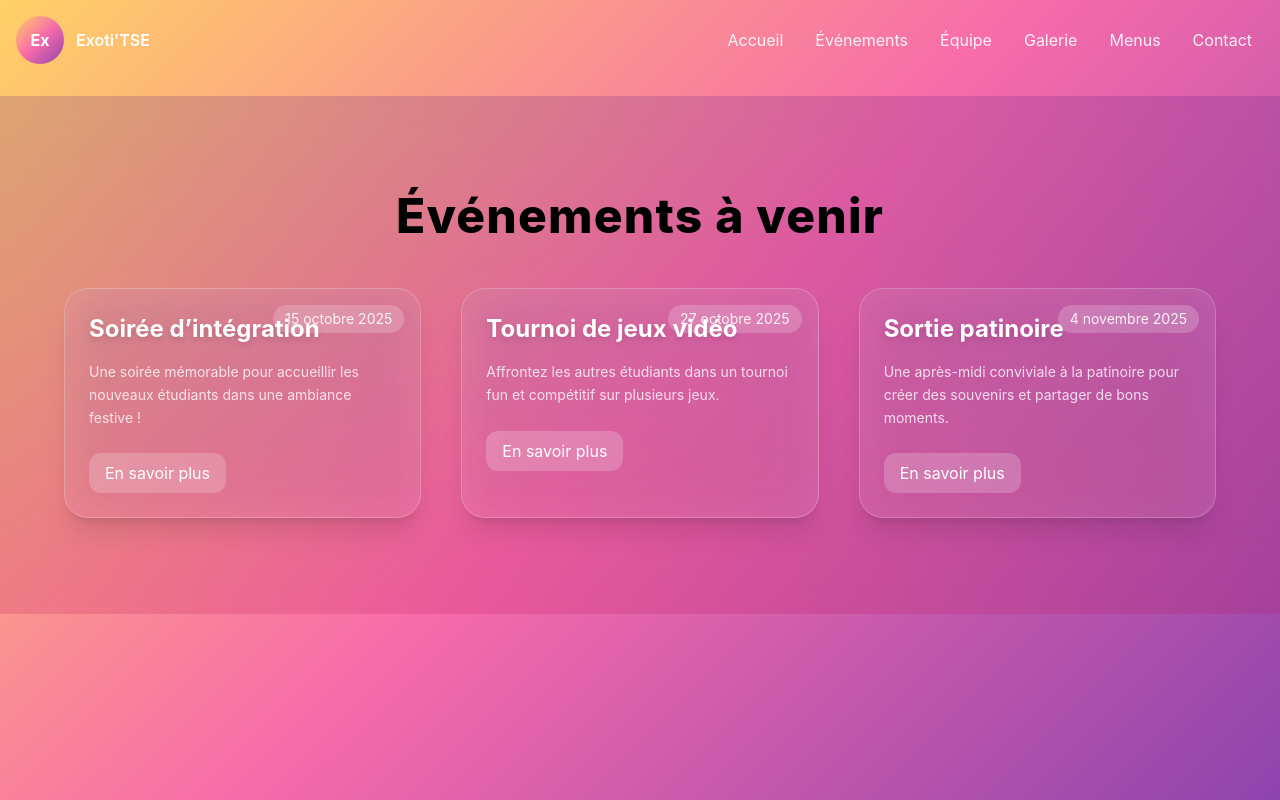
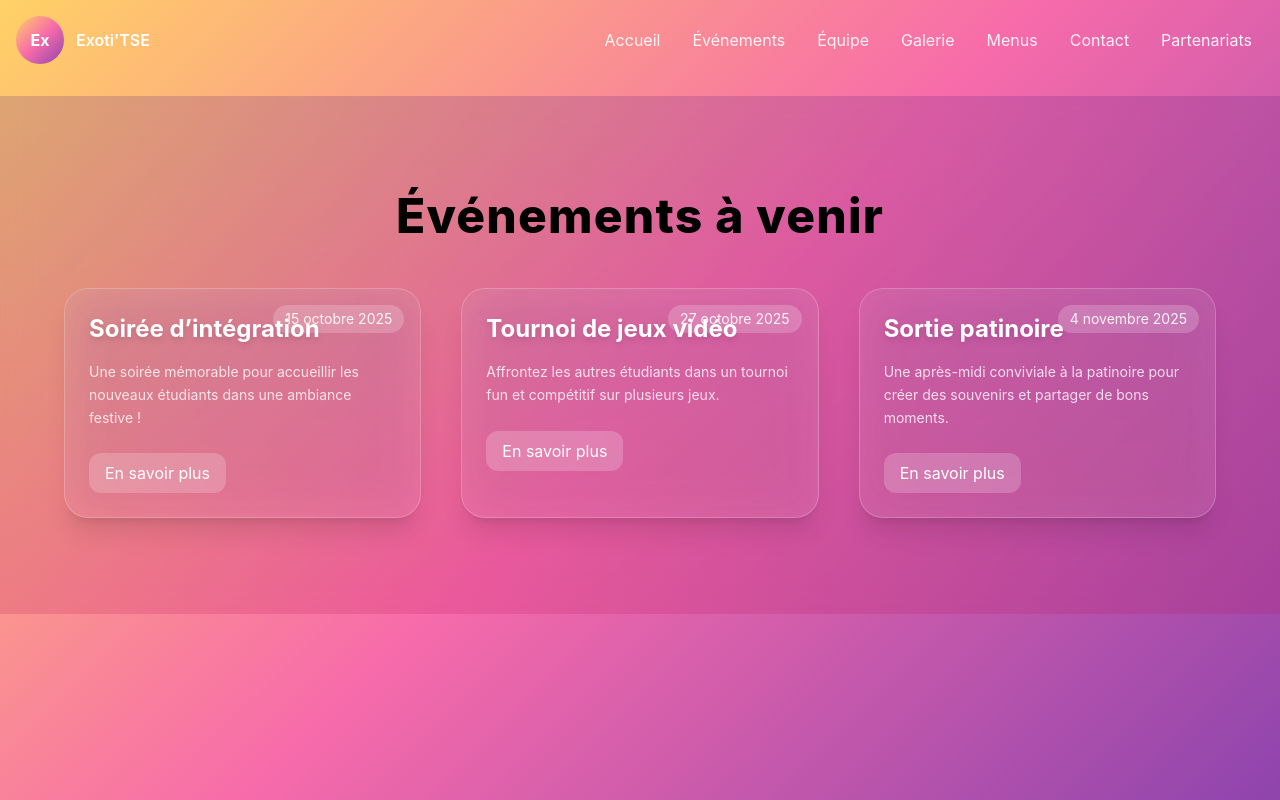
Before and after one commit to FlorianR903/BDE_ExotiTSE_site, a Next.js app: page /events in a window 1280 px wide. Built offline with nearby package versions, Linux system fonts and the light colour scheme.

Commit message:
Ajout d'un lien pour Partenariats dans la navigation

```diff
--- a/components/Nav.js
+++ b/components/Nav.js
@@ -1,5 +1,7 @@
 import Link from 'next/link'
+
 export default function Nav(){
+
     return (
         <nav className="fixed top-4 left-4 right-4 z-40 flex justify-between items-center">
             <div className="flex items-center gap-3">
@@ -13,8 +15,9 @@ return (
                 <Link href="/gallery"><a className="px-3 py-1 rounded-full text-white/90 hover:bg-white/10">Galerie</a></Link>
                 <Link href="/menu"><a className="px-3 py-1 rounded-full text-white/90 hover:bg-white/10">Menus</a></Link>
                 <Link href="/contact"><a className="px-3 py-1 rounded-full text-white/90 hover:bg-white/10">Contact</a></Link>
+                <Link href="/partenariats"><a className="px-3 py-1 rounded-full text-white/90 hover:bg-white/10">Partenariats</a></Link>
             </div>
         </nav>
-)
+);
 
 }
```
Lines whose indentation alone changed are shown as unchanged.
